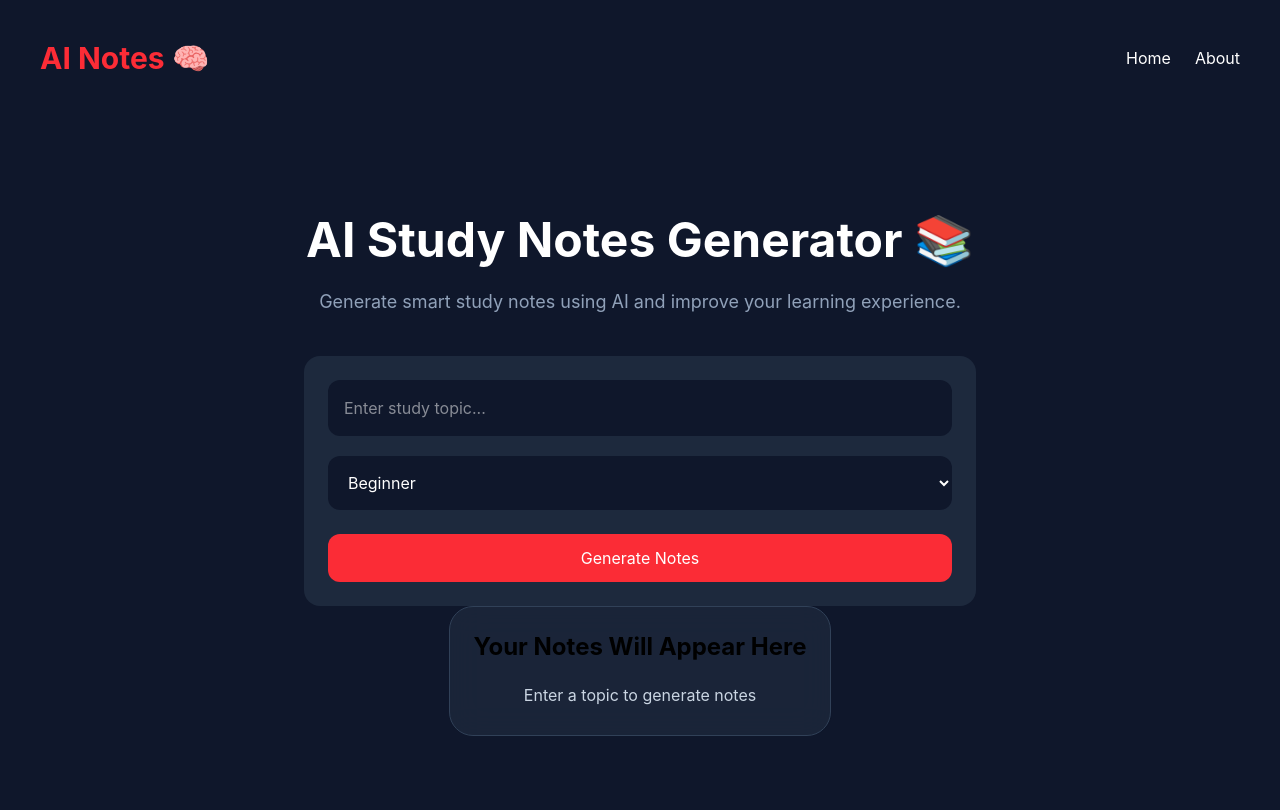
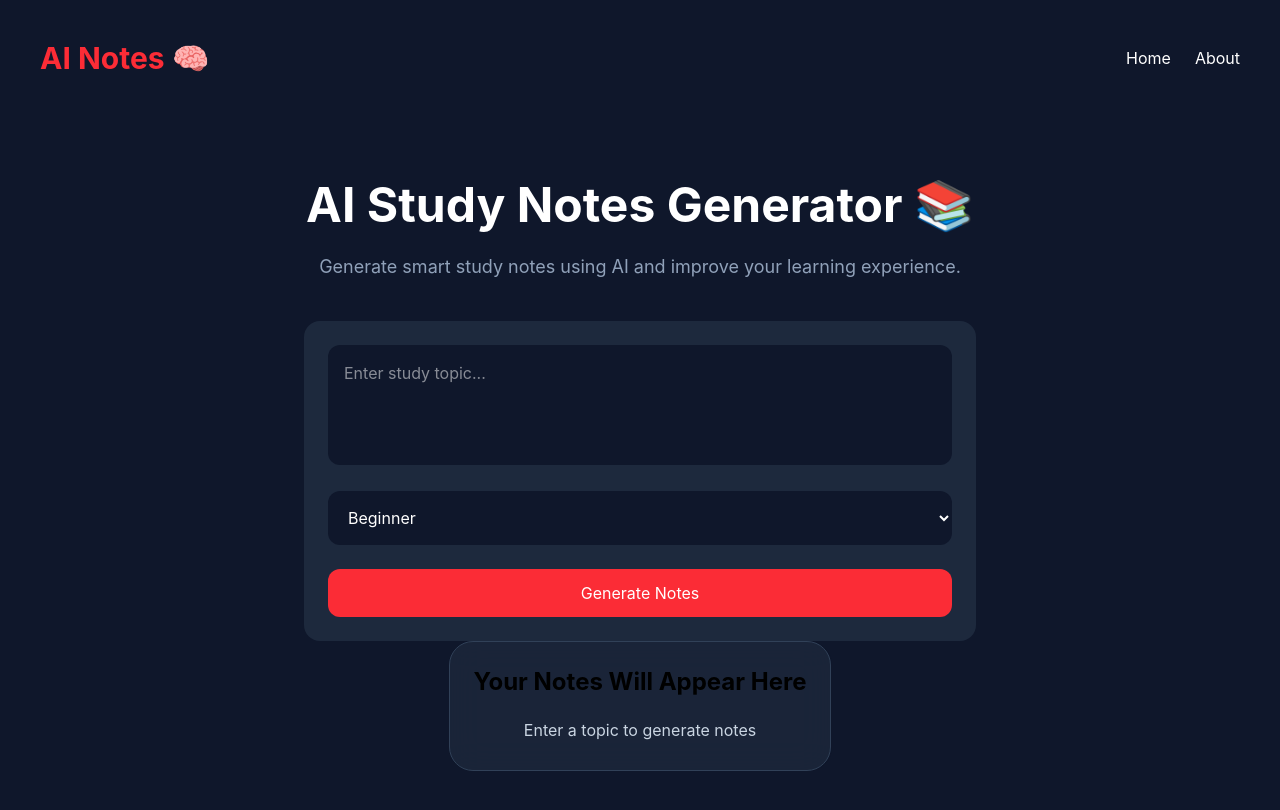
Before and after one commit to abhinav05-bhatpude/ai-study-notes-generator, a React (Vite) app: page / in a window 1280 px wide. Shown: the top 810 px of the page. Built offline with nearby package versions, Linux system fonts and the light colour scheme.

Commit message:
Enhanced study topic input experience using textarea

```diff
--- a/src/components/NoteForm.jsx
+++ b/src/components/NoteForm.jsx
@@ -15,12 +15,12 @@ const NoteForm = () => {
 
     <div className="bg-slate-800 p-6 rounded-2xl w-full max-w-2xl">
 
-      <input
-        type="text"
-        placeholder="Enter study topic..."
-        className="w-full p-4 rounded-xl bg-slate-900 text-white outline-none mb-5"
-        value={topic} onChange={(e) => setTopic(e.target.value)}
-      />
+    <textarea
+  placeholder="Enter study topic..."
+  className="w-full p-4 rounded-xl bg-slate-900 text-white outline-none mb-5 min-h-[120px] resize-none"
+  value={topic}
+  onChange={(e) => setTopic(e.target.value)}
+></textarea>
 
       <select
         className="w-full p-4 rounded-xl bg-slate-900 text-white outline-none"
```
